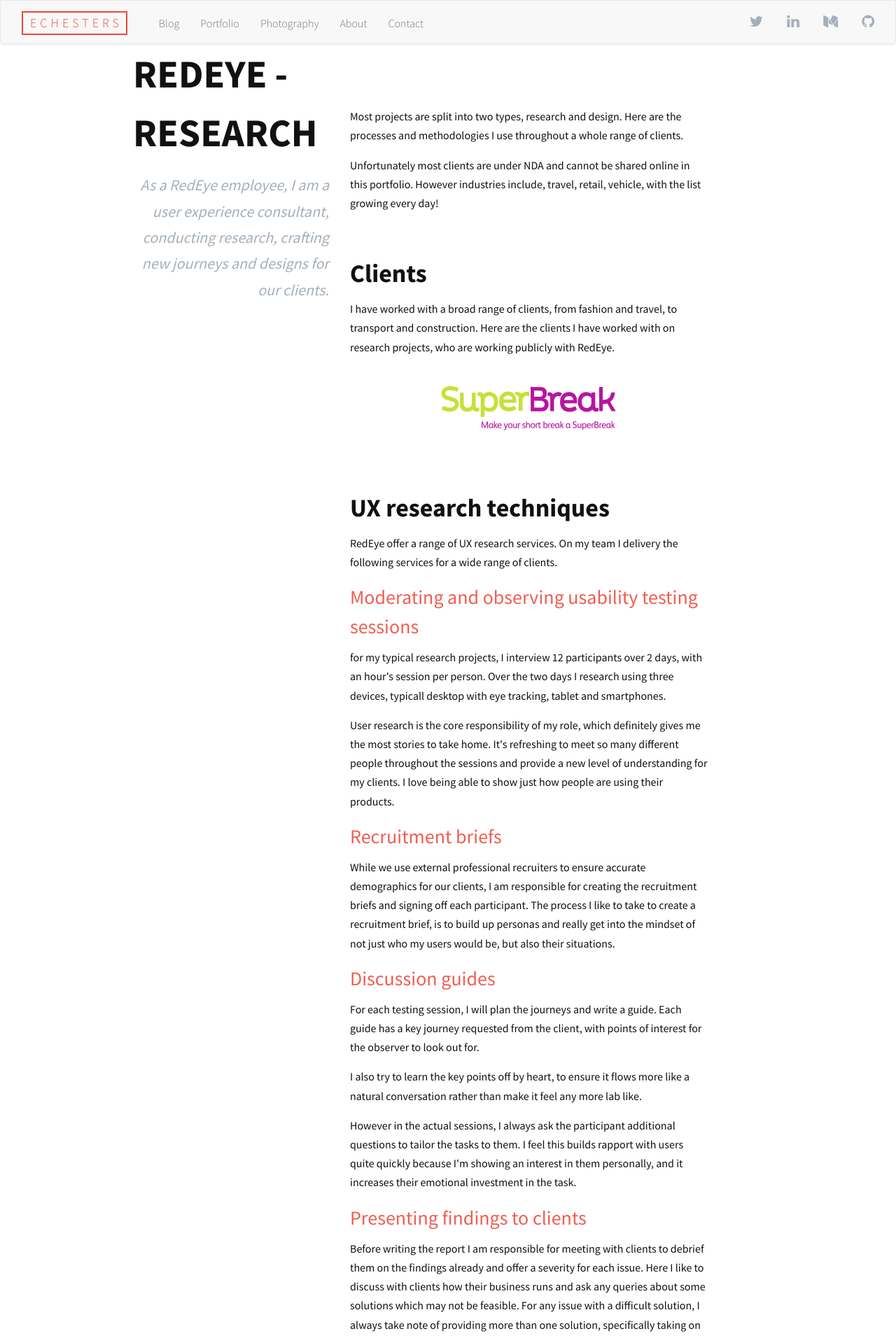
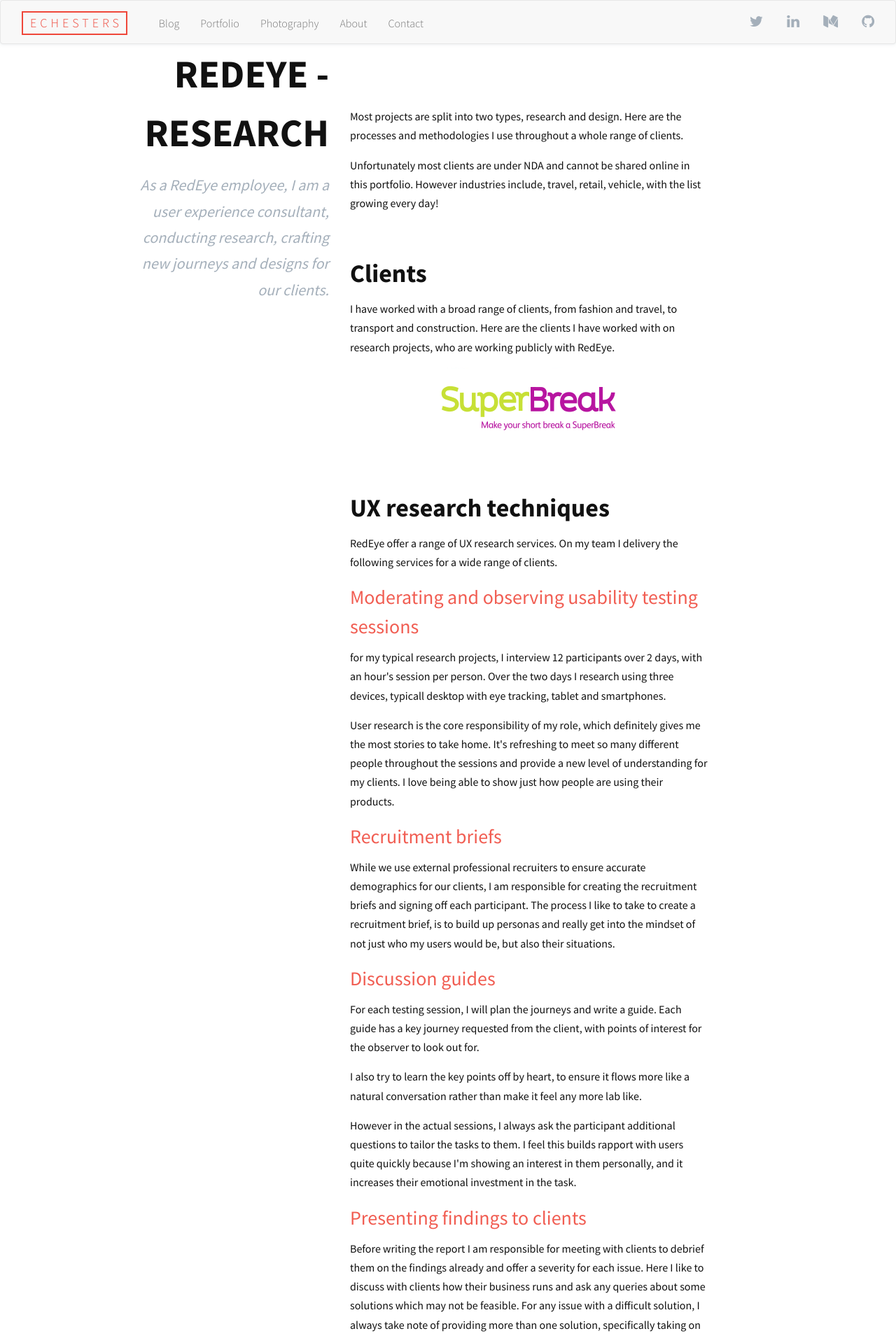
Before and after one commit to EChesters/echesters.github.io, a Jekyll site: the page built from pages/redeye-research.html, in a window 1280 px wide. Shown: the top 1912 px of the page at 70% size. Built offline with Jekyll 4.4.1, drawn with Linux system fonts in a browser that asks for light colours; nearby versions of some CDN libraries.

Commit message:
Aligned case-study title

```diff
--- a/_sass/_posts.scss
+++ b/_sass/_posts.scss
@@ -84,6 +84,10 @@
   }
 }
 
+#project-title .portfolio-title {
+  text-align: right;
+}
+
 .content, .post-content {
   font-size: 20px;
 }
```
